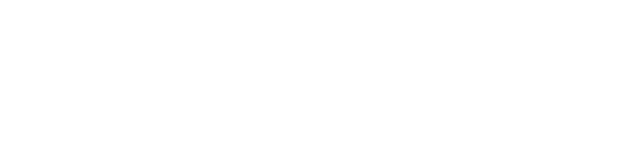
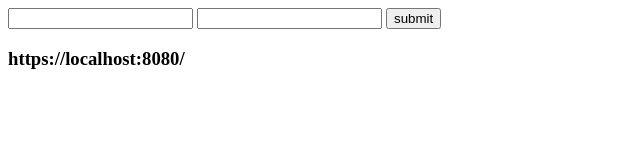
Before and after one commit to acciojob/sharable-urls-nikhil8851, a website: page main.html in a window 1280 px wide. Shown: the whole page, without its empty margins (0-640 px from the left). Drawn offline with Linux system fonts and the light colour scheme.

Commit message:
created a submission

```diff
--- a/main.html
+++ b/main.html
@@ -1,6 +1,12 @@
 <!DOCTYPE html>
 <html>
   <body>
+	  <form>
+	  <input id="name" name="name">
+	  <input id = "year" name="year">
+	  <button id="button"> submit</button>
+	  <h3 id="url"> https://localhost:8080/</h3>
+  </form>
     <script type="text/javascript" src="./script.js">
 </script>
   </body>
```
